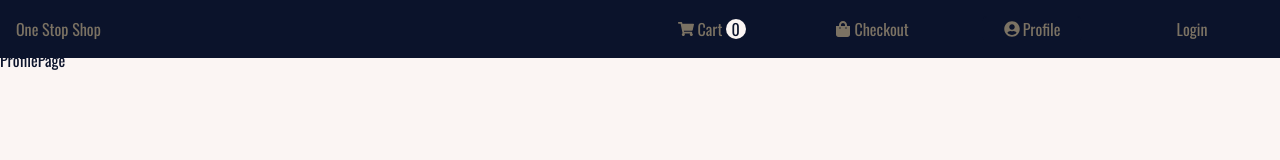
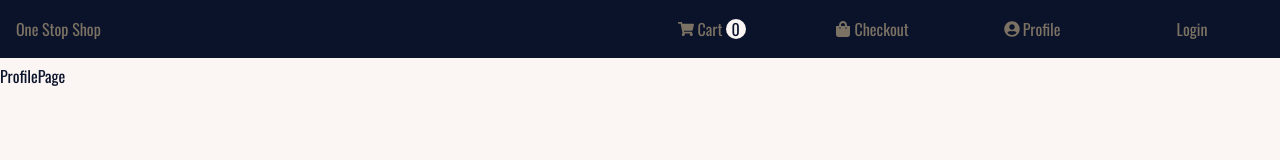
Before and after one commit to Aim4dabush/one-stop-shop, a React (Create React App) app: page /profile in a window 1280 px wide. Shown: the top 160 px of the page. Built offline with nearby package versions, Linux system fonts and the light colour scheme.

Commit message:
fixed main element top margin

```diff
--- a/src/App.scss
+++ b/src/App.scss
@@ -5,5 +5,5 @@ header {
   z-index: 1;
 }
 main {
-  margin-top: 3rem;
+  margin-top: 4rem;
 }
```
